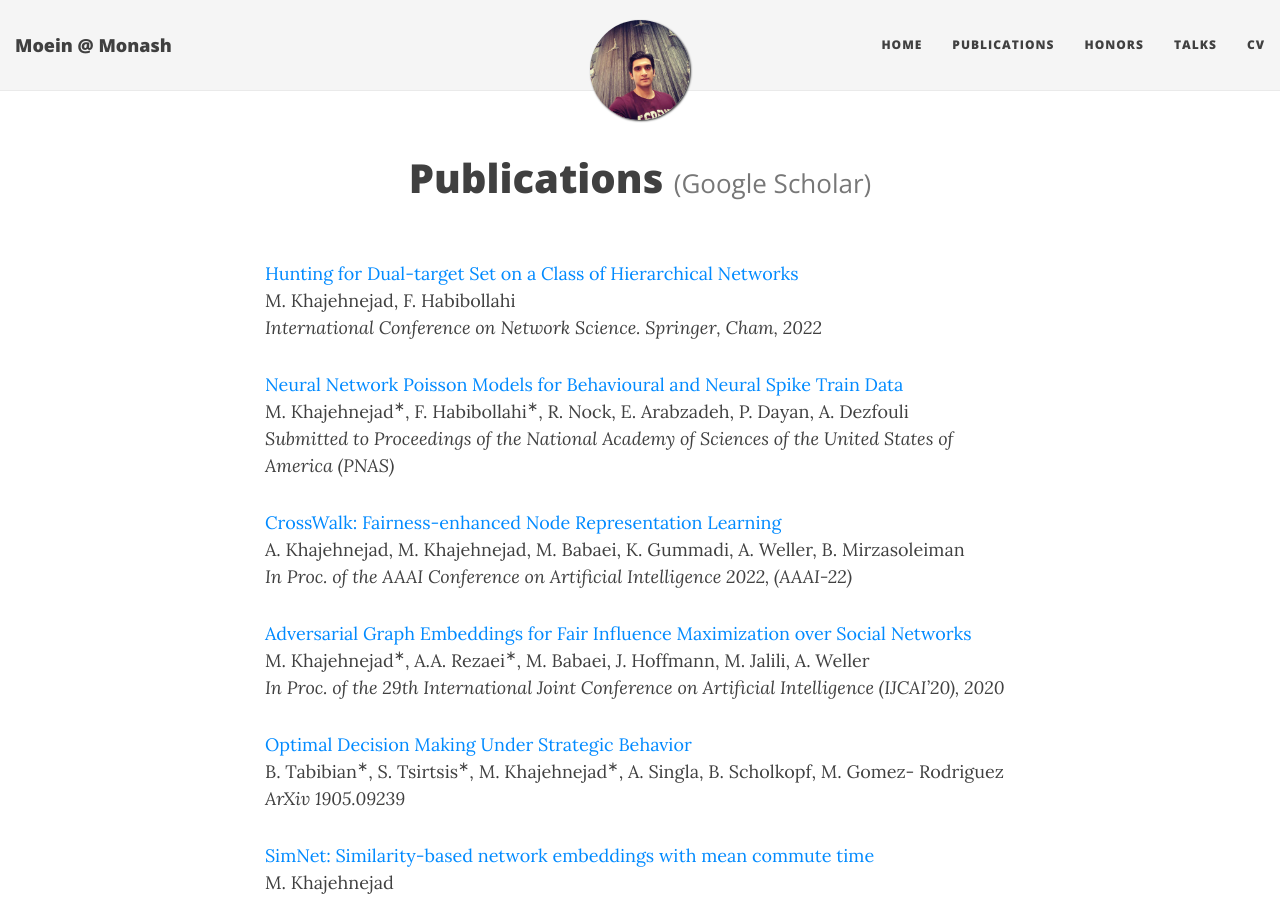
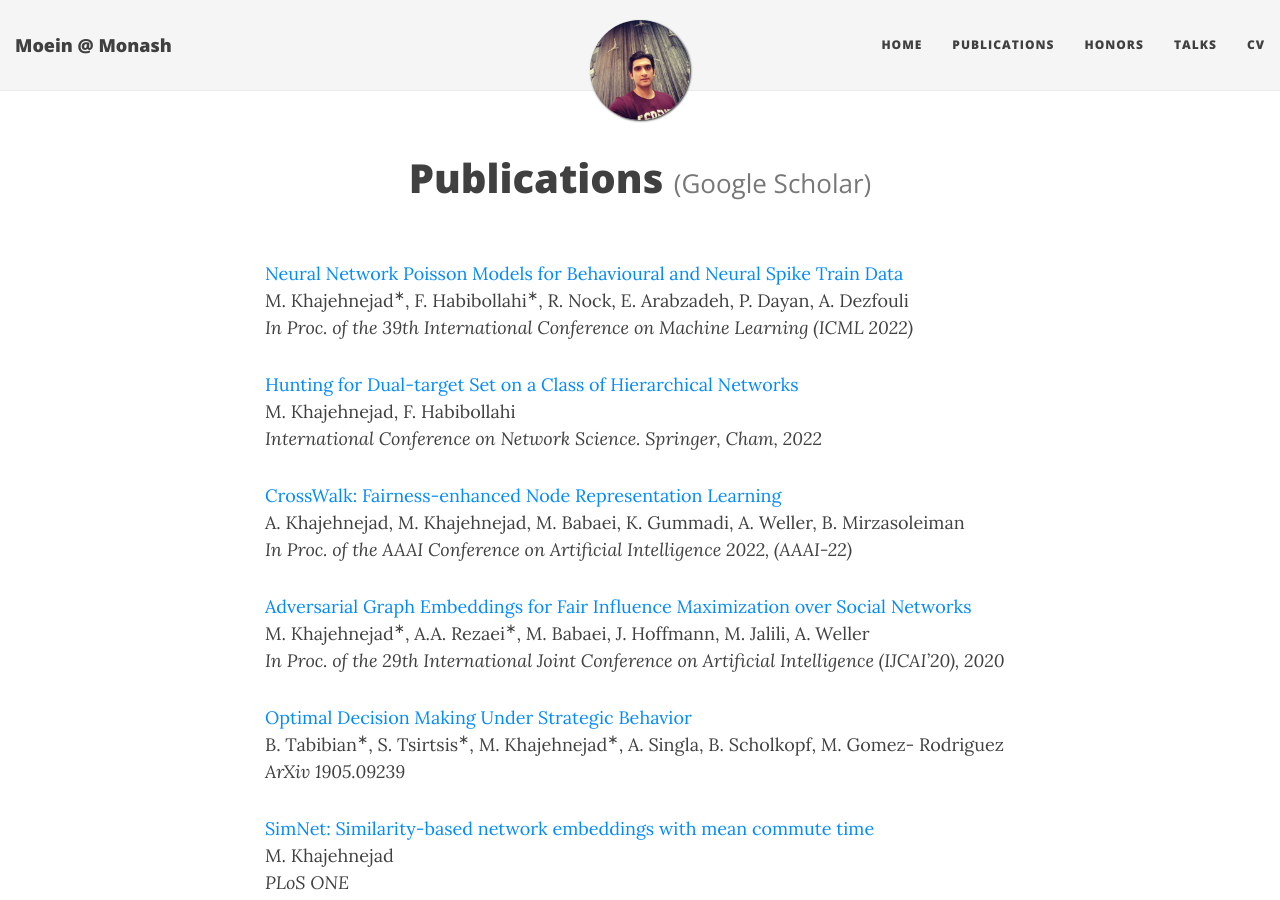
Before and after one commit to Moein-Khajehnejad/Moein-Khajehnejad.github.io, a Jekyll site: the page built from publications.md, in a window 1280 px wide and 900 px high. Built offline with Jekyll 4.4.1, drawn with Linux system fonts in a browser that asks for light colours; nearby versions of some CDN libraries.

Commit message:
Update publications.md

```diff
--- a/publications.md
+++ b/publications.md
@@ -4,6 +4,12 @@ title: Publications <a href="https://scholar.google.com/citations?user=sNCC42QAA
 ---
 <!-- ### 2022 -->
 <!-- --- -->
+
+<a href="https://www.biorxiv.org/content/10.1101/2020.07.13.201673v2.full.pdf">Neural Network Poisson Models for Behavioural and Neural Spike Train Data </a>
+ <br />
+ M. Khajehnejad<sup>∗</sup>, F. Habibollahi<sup>∗</sup>, R. Nock, E. Arabzadeh, P. Dayan, A. Dezfouli
+<br />
+<em>In Proc. of the 39th International Conference on Machine Learning (ICML 2022) </em>
 
 
 <a href="https://link.springer.com/chapter/10.1007/978-3-030-97240-0_8">Hunting for Dual-target Set on a Class of Hierarchical Networks </a>
@@ -12,12 +18,6 @@ title: Publications <a href="https://scholar.google.com/citations?user=sNCC42QAA
 <br />
 <em>International Conference on Network Science. Springer, Cham, 2022</em>
 
-
-<a href="https://www.biorxiv.org/content/10.1101/2020.07.13.201673v2.full.pdf">Neural Network Poisson Models for Behavioural and Neural Spike Train Data </a>
- <br />
- M. Khajehnejad<sup>∗</sup>, F. Habibollahi<sup>∗</sup>, R. Nock, E. Arabzadeh, P. Dayan, A. Dezfouli
-<br />
-<em>Submitted to Proceedings of the National Academy of Sciences of the United States of America (PNAS)</em>
 
 <a href="https://arxiv.org/abs/2105.02725">CrossWalk: Fairness-enhanced Node Representation Learning </a>
  <br />
```
